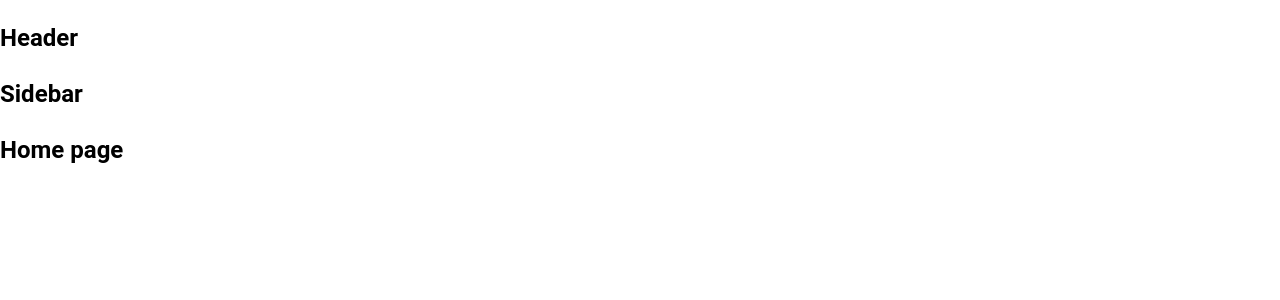
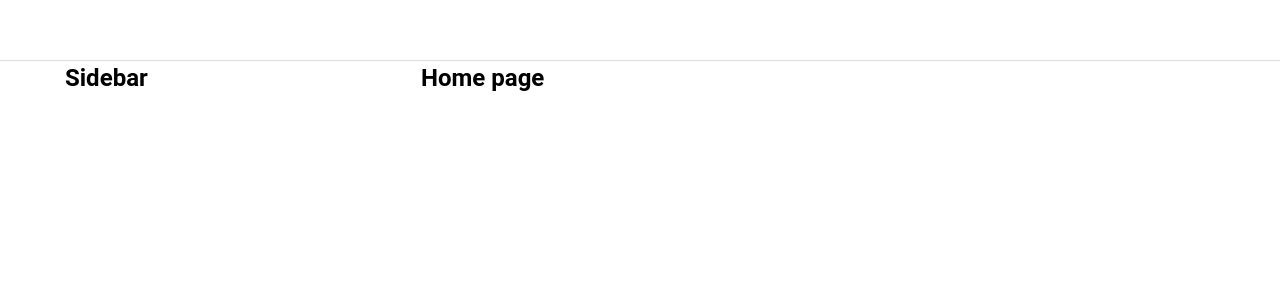
Before and after one commit to tonibui31/tiktok-f8, a React (Create React App) app: page / in a window 1280 px wide. Shown: the top 300 px of the page. Built offline with nearby package versions, Linux system fonts and the light colour scheme.

Commit message:
Dựng khung DefaultLayout

```diff
--- a/package.json
+++ b/package.json
@@ -6,6 +6,7 @@
     "@testing-library/jest-dom": "^5.16.4",
     "@testing-library/react": "^13.3.0",
     "@testing-library/user-event": "^13.5.0",
+    "classnames": "^2.3.1",
     "normalize.css": "^8.0.1",
     "react": "^18.2.0",
     "react-dom": "^18.2.0",
--- a/src/components/GlobalStyles/GlobalStyles.scss
+++ b/src/components/GlobalStyles/GlobalStyles.scss
@@ -2,10 +2,16 @@
 
 :root {
     --primary: #fe2c55;
+
+    // Default Layout
+    --default-layout-header-height: 60px;
+    --default-layout-width: 1150px;
 }
 
 * {
     box-sizing: border-box;
+    margin: 0;
+    padding: 0;
 }
 
 html {
--- /dev/null
+++ b/src/components/Layout/DefaultLayout/DefaultLayout.module.scss
@@ -0,0 +1,14 @@
+.wrapper {
+    display: flex;
+    align-items: center;
+    flex-direction: column;
+}
+
+.container {
+    width: var(--default-layout-width);
+    display: flex;
+}
+
+.content {
+    flex: 1;
+}
--- /dev/null
+++ b/src/components/Layout/DefaultLayout/Sidebar/Sidebar.module.scss
@@ -0,0 +1,3 @@
+.wrapper {
+    width: 356px;
+}
--- a/src/components/Layout/DefaultLayout/Sidebar/index.js
+++ b/src/components/Layout/DefaultLayout/Sidebar/index.js
@@ -1,7 +1,12 @@
+import classNames from 'classnames/bind';
+import styles from './Sidebar.module.scss';
+
+const cx = classNames.bind(styles)
+
 function Sidebar() {
-    return (
+    return <aside className={cx('wrapper')}>
         <h2>Sidebar</h2>
-     );
+    </aside>
 }
 
 export default Sidebar;
--- a/src/components/Layout/DefaultLayout/index.js
+++ b/src/components/Layout/DefaultLayout/index.js
@@ -1,13 +1,17 @@
+import classNames from 'classnames/bind'
+import styles from './DefaultLayout.module.scss';
 import Header from '../components/Header';
 import Sidebar from './Sidebar';
 
+const cx = classNames.bind(styles)
+
 function DefaultLayout({ children }) {
     return (
-        <div>
+        <div className={cx('wrapper')}>
             <Header />
-            <div className='container'>
+            <div className={cx('container')}>
                 <Sidebar />
-                <div className='content'>
+                <div className={cx('content')}>
                     {children}
                 </div>
             </div>
--- a/src/components/Layout/HeaderOnly/index.js
+++ b/src/components/Layout/HeaderOnly/index.js
@@ -1,6 +1,6 @@
 import Header from '../components/Header';
 
-function DefaultLayout({ children }) {
+function HeaderOnly({ children }) {
     return (
         <div>
             <Header />
@@ -13,4 +13,4 @@
      );
 }
 
-export default DefaultLayout;
+export default HeaderOnly;
--- /dev/null
+++ b/src/components/Layout/components/Header/Header.module.scss
@@ -0,0 +1,12 @@
+.wrapper {
+    width: 100%;
+    height: var(--default-layout-header-height, 60px);
+    box-shadow: 0px 1px 1px rgb(0, 0, 0, 12%);
+    display: flex;
+    justify-content: center;
+}
+
+.inner {
+    height: 100%;
+    width: var(--default-layout-width);
+}
--- a/src/components/Layout/components/Header/index.js
+++ b/src/components/Layout/components/Header/index.js
@@ -1,7 +1,14 @@
+import classNames from 'classnames/bind';
+import styles from './Header.module.scss';
+
+const cx = classNames.bind(styles);
+
 function Header() {
     return (
-        <h2>Header</h2>
-     );
+        <header className={cx('wrapper')}>
+            <div className={cx('inner')}></div>
+        </header>
+    );
 }
 
 export default Header;
```
Also changed, not shown: 1 other file (tests, documents, lock files or other folders).
